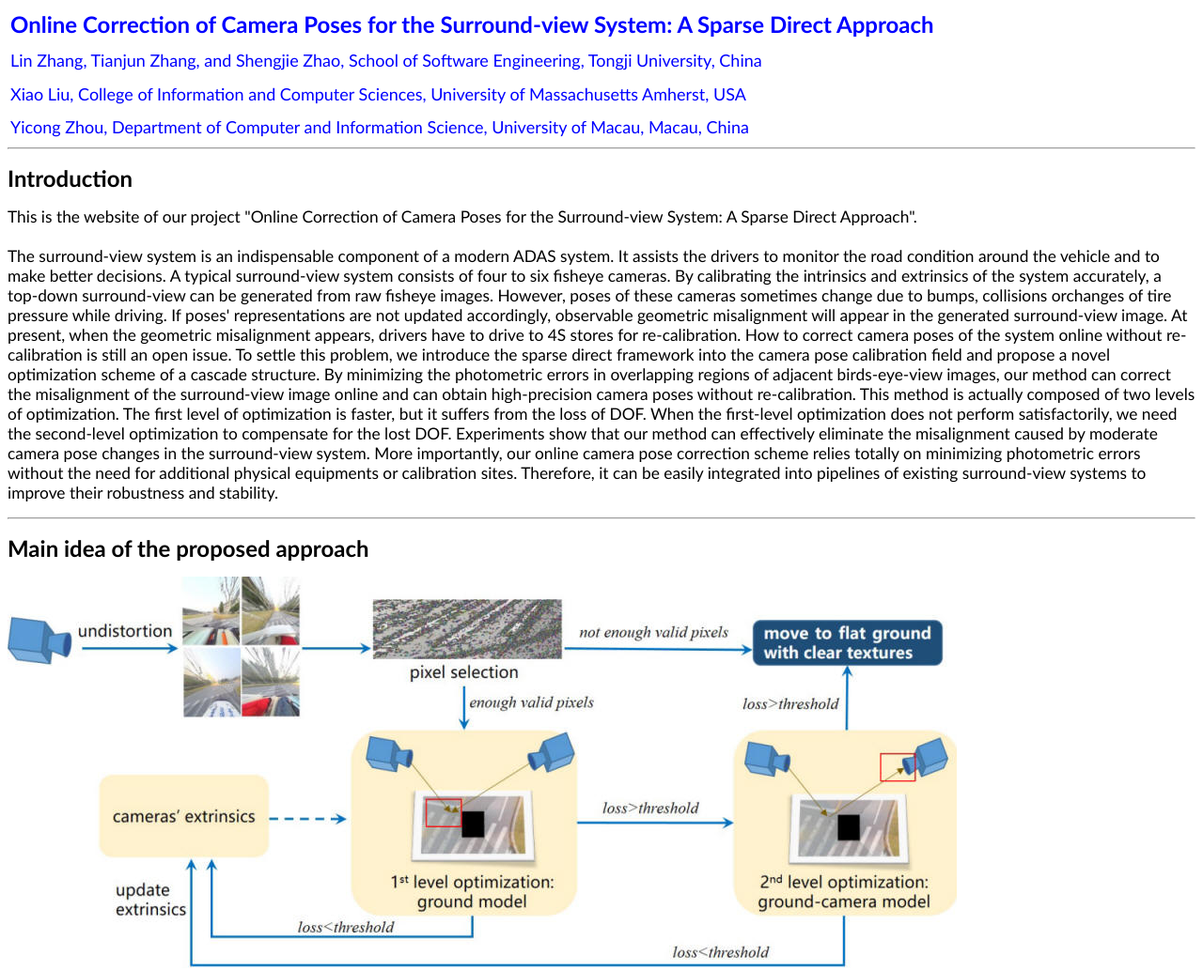
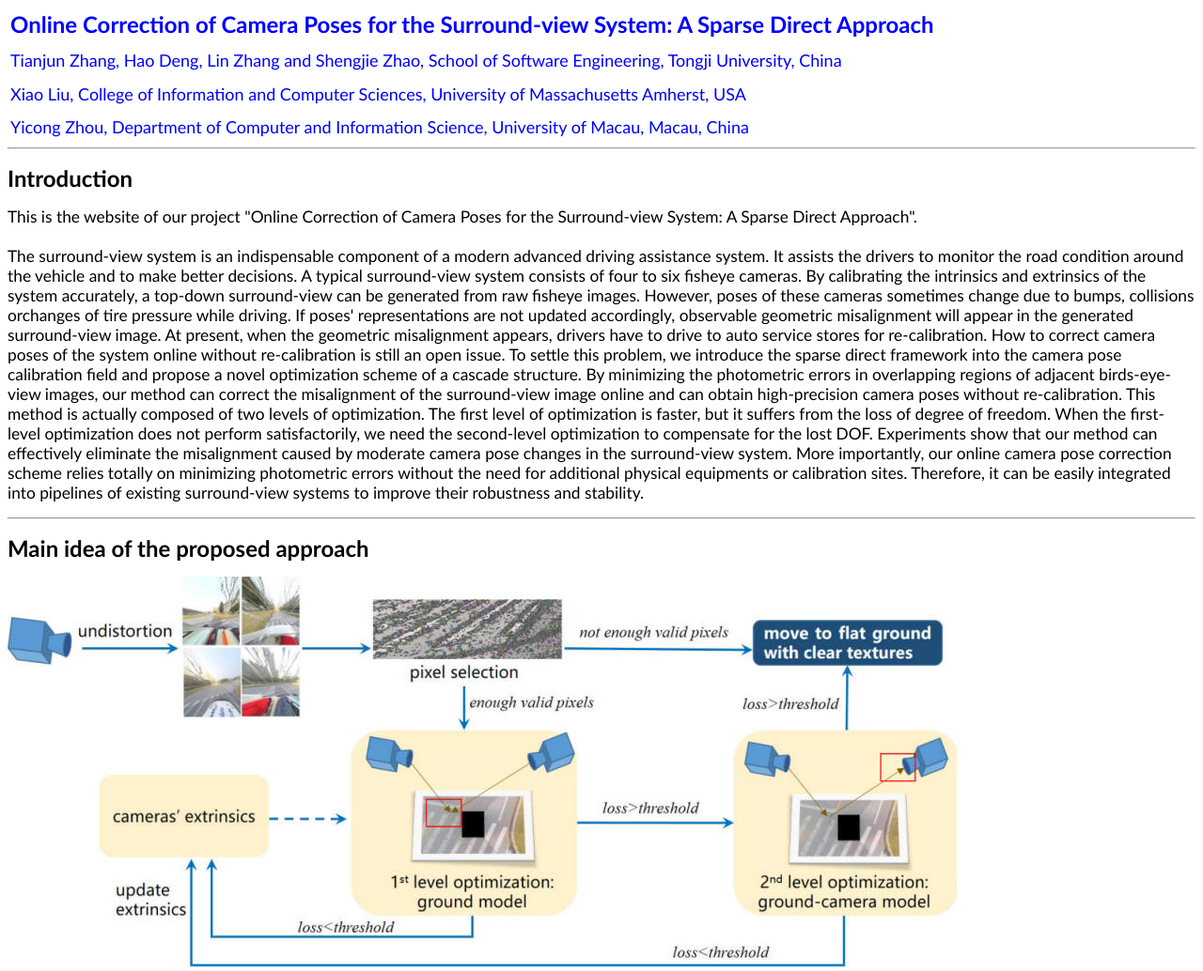
Before and after one commit to csLinZhang/CamPoseCorrection, a plain HTML site: page index.html in a window 1280 px wide. Shown: the top 1034 px of the page at 94% size. Drawn offline with Linux system fonts and the light colour scheme.

Commit message:
Update index.html

```diff
--- a/index.html
+++ b/index.html
@@ -28,7 +28,7 @@
 		<font face="Calibri" size="5" color="#0000FF">Online Correction of
 		Camera Poses for the Surround-view System: A Sparse Direct Approach</font></b></p>
 		<p class="text"><span lang="en-us">
-		<font face="Calibri" size="4" color="#0000FF">Lin Zhang, Tianjun Zhang, and Shengjie Zhao,
+		<font face="Calibri" size="4" color="#0000FF">Tianjun Zhang, Hao Deng, Lin Zhang and Shengjie Zhao,
 		School of Software Engineering, Tongji University, China</font></span><p class="text">
 		<span lang="en-us"><font face="Calibri" size="4" color="#0000FF">Xiao
 		Liu, College of Information and Computer Sciences, University of
@@ -45,7 +45,7 @@
 This is the website of our project &quot;Online Correction of Camera Poses for
 the Surround-view System: A Sparse Direct Approach&quot;</span><span lang="en-us" style="color: rgb(0, 0, 0); font-style: normal; font-variant-ligatures: normal; font-variant-caps: normal; font-weight: 400; letter-spacing: normal; orphans: 2; text-align: start; text-indent: 0px; text-transform: none; white-space: normal; widows: 2; word-spacing: 0px; -webkit-text-stroke-width: 0px; text-decoration-style: initial; text-decoration-color: initial; font-family: Calibri; font-size: 13pt;">.</span><span lang="en-us"><font face="Calibri" style="font-size: 13pt"><br>
 <br>
-The surround-view system is an indispensable component of a modern ADAS system.
+The surround-view system is an indispensable component of a modern advanced driving assistance system.
 It assists the drivers to monitor the road condition around the vehicle and to
 make better decisions. A typical surround-view system consists of four to six
 fisheye cameras. By calibrating the intrinsics and extrinsics of the system
@@ -54,7 +54,7 @@ However, poses of these cameras sometimes change due to bumps, collisions
 orchanges of tire pressure while driving. If poses' representations are not
 updated accordingly, observable geometric misalignment will appear in the
 generated surround-view image. At present, when the geometric misalignment
-appears, drivers have to drive to 4S stores for re-calibration. How to correct
+appears, drivers have to drive to  auto service stores for re-calibration. How to correct
 camera poses of the system online without re-calibration is still an open issue.
 To settle this problem, we introduce the sparse direct framework into the camera
 pose calibration field and propose a novel optimization scheme of a cascade
@@ -62,7 +62,7 @@ structure. By minimizing the photometric errors in overlapping regions of
 adjacent birds-eye-view images, our method can correct the misalignment of the
 surround-view image online and can obtain high-precision camera poses without
 re-calibration. This method is actually composed of two levels of optimization.
-The first level of optimization is faster, but it suffers from the loss of DOF.
+The first level of optimization is faster, but it suffers from the loss of degree of freedom.
 When the first-level optimization does not perform satisfactorily, we need the
 second-level optimization to compensate for the lost DOF. Experiments show that
 our method can effectively eliminate the misalignment caused by moderate camera pose changes in the surround-view system. More importantly, our online
```
